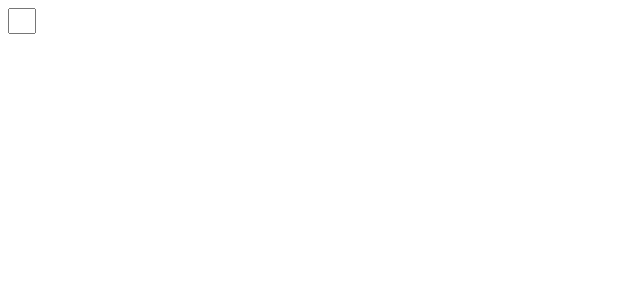
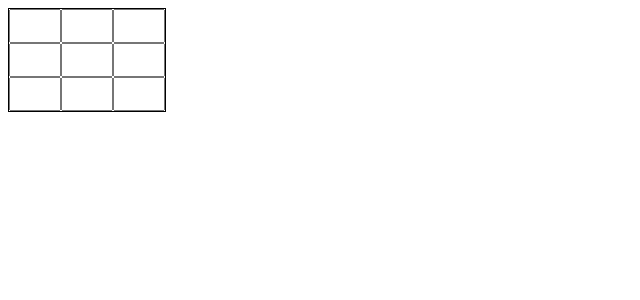
Before and after one commit to ryan-way-old-projects/game, an Angular app: page / in a window 1280 px wide. Shown: the top 300 px of the page, without its empty margins (0-640 px from the left). Built offline with nearby package versions, Linux system fonts and the light colour scheme.

Commit message:
implement subgrid for sudoku game

```diff
--- a/src/app/app.component.html
+++ b/src/app/app.component.html
@@ -1 +1 @@
-<app-cell></app-cell>
+<subgrid></subgrid>
--- a/src/app/app.module.ts
+++ b/src/app/app.module.ts
@@ -4,11 +4,13 @@ import { NgModule } from '@angular/core';
 import { AppRoutingModule } from './app-routing.module';
 import { AppComponent } from './app.component';
 import { CellComponent } from './cell/cell.component';
+import { SubgridComponent } from './subgrid/subgrid.component';
 
 @NgModule({
   declarations: [
     AppComponent,
-    CellComponent
+    CellComponent,
+    SubgridComponent
   ],
   imports: [
     BrowserModule,
--- a/src/app/cell/cell.component.css
+++ b/src/app/cell/cell.component.css
@@ -1,6 +1,8 @@
 input {
-  width: 20px;
-  height: 20px;
   text-align: center;
-  font-size: large;
+  font-size: x-large;
 }
+
+input:focus, textarea:focus {
+  outline: none;
+}
--- a/src/app/cell/cell.component.html
+++ b/src/app/cell/cell.component.html
@@ -1 +1 @@
-<input type="text" maxlength="1">
+<input type="text" maxlength="1" size=1>
--- a/src/app/cell/cell.component.ts
+++ b/src/app/cell/cell.component.ts
@@ -1,7 +1,7 @@
 import { Component, OnInit } from '@angular/core';
 
 @Component({
-  selector: 'app-cell',
+  selector: 'cell',
   templateUrl: './cell.component.html',
   styleUrls: ['./cell.component.css']
 })
--- /dev/null
+++ b/src/app/subgrid/subgrid.component.css
@@ -0,0 +1,5 @@
+div {
+  border: 1px solid black;
+  width: fit-content;
+  height: fit-content;
+}
--- /dev/null
+++ b/src/app/subgrid/subgrid.component.html
@@ -0,0 +1,5 @@
+<div>
+  <cell></cell><cell></cell><cell></cell><br>
+  <cell></cell><cell></cell><cell></cell><br>
+  <cell></cell><cell></cell><cell></cell>
+</div>
--- /dev/null
+++ b/src/app/subgrid/subgrid.component.ts
@@ -0,0 +1,15 @@
+import { Component, OnInit } from '@angular/core';
+
+@Component({
+  selector: 'subgrid',
+  templateUrl: './subgrid.component.html',
+  styleUrls: ['./subgrid.component.css']
+})
+export class SubgridComponent implements OnInit {
+
+  constructor() { }
+
+  ngOnInit() {
+  }
+
+}
```
Also changed, not shown: 1 other file (tests, documents, lock files or other folders).
